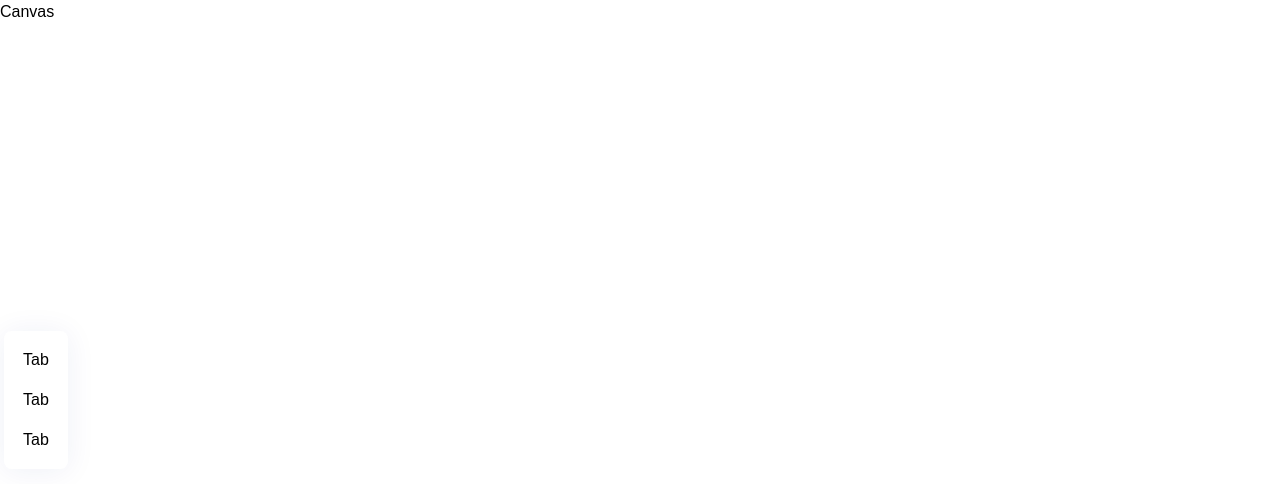
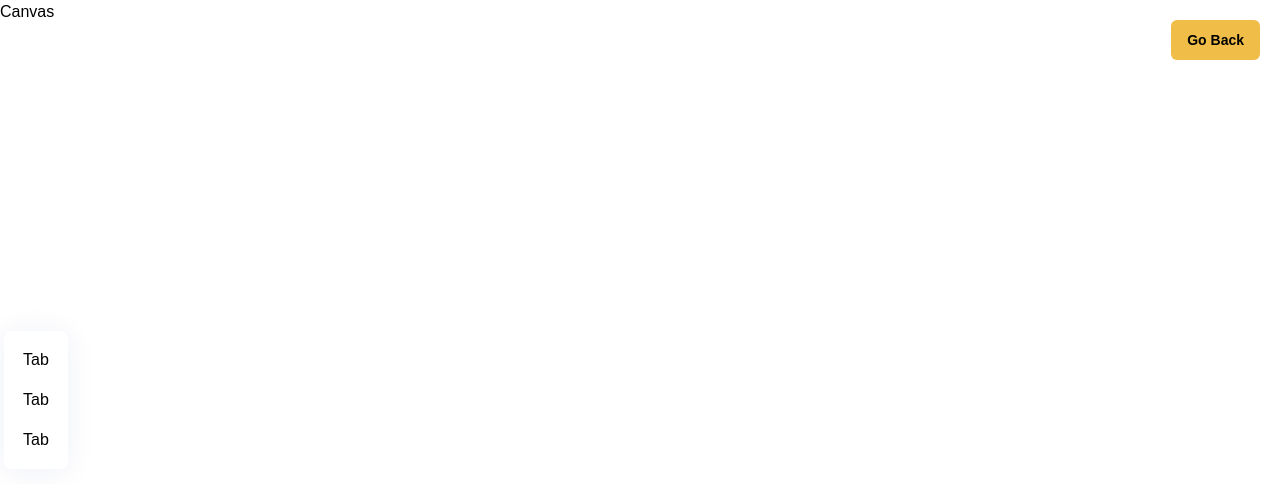
Before and after one commit to amankashyap004/fabrica-3D, a React (Vite) app: page / in a window 1280 px wide. Both pictures are taken after a click on the button "Customize It". Shown: the top 484 px of the page. Built offline with nearby package versions, Linux system fonts and the light colour scheme; a web font is replaced by a local one.

Commit message:
Go Back button in Customizer

```diff
--- a/src/pages/Customizer.jsx
+++ b/src/pages/Customizer.jsx
@@ -33,6 +33,15 @@
                      </div>
                   </div>
                </motion.div>
+
+               <motion.div className="absolute z-10 top-5 right-5" {...fadeAnimation}>
+                  <CustomButton
+                     type="filled"
+                     title="Go Back"
+                     handleClick={() => (state.intro = true)}
+                     customStyles="w-fit px-4 py-2.5 font-bold text-sm"
+                  />
+               </motion.div>
             </>
          )}
       </AnimatePresence>
```
